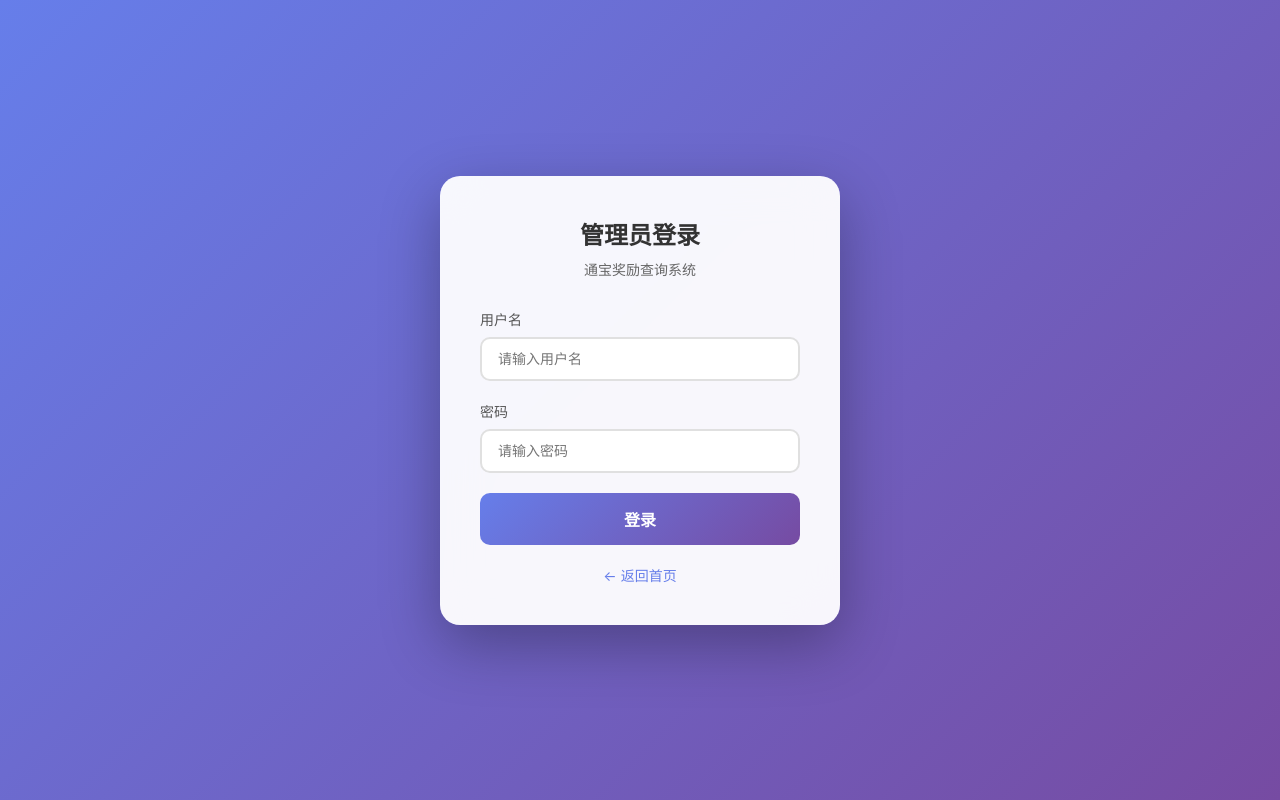
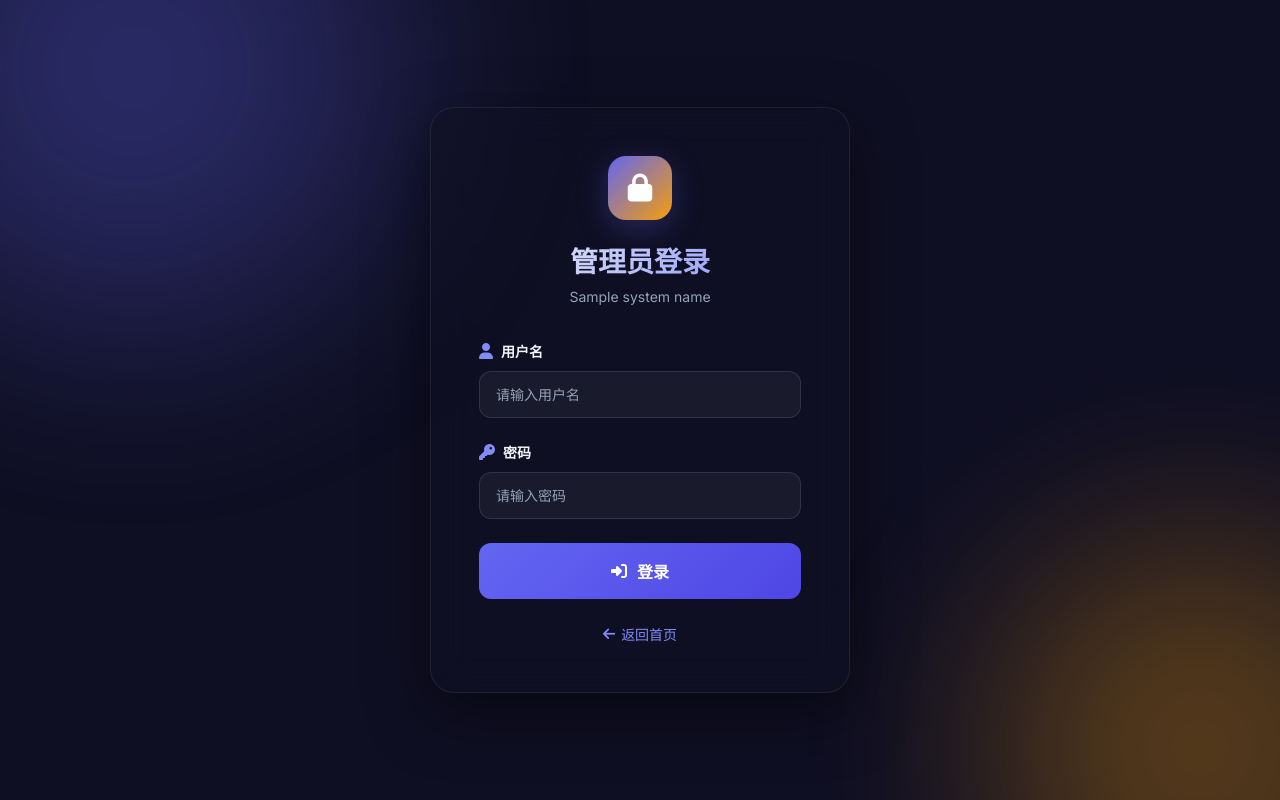
Before and after one commit to yitai121/tongbao-query, a Flask app: template templates/admin/login.html in a window 1280 px wide. Run offline with Flask 3, Linux system fonts and the light colour scheme; the template is opened without the code that fills it: most values are stand-ins (such as "Sample title", 1, 10 or a date in 2020).

Commit message:
更新登录页面为暗色玻璃态风格，保持UI一致性

```diff
--- a/templates/admin/login.html
+++ b/templates/admin/login.html
@@ -3,7 +3,9 @@
 <head>
     <meta charset="UTF-8">
     <meta name="viewport" content="width=device-width, initial-scale=1.0">
-    <title>管理员登录 - 通宝奖励查询系统</title>
+    <title>管理员登录 - {{ system_name }}</title>
+    <link href="https://fonts.googleapis.com/css2?family=Inter:wght@300;400;500;600;700&display=swap" rel="stylesheet">
+    <link href="https://cdnjs.cloudflare.com/ajax/libs/font-awesome/6.4.0/css/all.min.css" rel="stylesheet">
     <style>
         * {
             margin: 0;
@@ -11,98 +13,220 @@
             box-sizing: border-box;
         }
 
+        :root {
+            --primary: #6366f1;
+            --primary-light: #818cf8;
+            --primary-dark: #4f46e5;
+            --accent: #f59e0b;
+            --success: #10b981;
+            --danger: #ef4444;
+            --bg-dark: #0f0f23;
+            --text-primary: #f1f5f9;
+            --text-secondary: #94a3b8;
+            --border: rgba(255, 255, 255, 0.1);
+            --glass-bg: rgba(15, 15, 35, 0.6);
+            --glass-border: rgba(255, 255, 255, 0.08);
+        }
+
         body {
-            font-family: -apple-system, BlinkMacSystemFont, 'Segoe UI', Roboto, 'Helvetica Neue', Arial, sans-serif;
+            font-family: 'Inter', -apple-system, BlinkMacSystemFont, sans-serif;
+            background: var(--bg-dark);
+            color: var(--text-primary);
             min-height: 100vh;
             display: flex;
             align-items: center;
             justify-content: center;
-            background: linear-gradient(135deg, #667eea 0%, #764ba2 100%);
+            overflow-x: hidden;
+            position: relative;
             padding: 20px;
         }
 
+        /* 背景动画 */
+        .bg-animation {
+            position: fixed;
+            top: 0;
+            left: 0;
+            width: 100%;
+            height: 100%;
+            z-index: 0;
+            overflow: hidden;
+        }
+
+        .gradient-orb {
+            position: absolute;
+            border-radius: 50%;
+            filter: blur(80px);
+            opacity: 0.4;
+            animation: float 20s ease-in-out infinite;
+        }
+
+        .orb-1 {
+            width: 600px;
+            height: 600px;
+            background: radial-gradient(circle, #6366f1, transparent);
+            top: -200px;
+            left: -200px;
+            animation-delay: 0s;
+        }
+
+        .orb-2 {
+            width: 500px;
+            height: 500px;
+            background: radial-gradient(circle, #f59e0b, transparent);
+            bottom: -150px;
+            right: -150px;
+            animation-delay: -7s;
+        }
+
+        @keyframes float {
+            0%, 100% { transform: translate(0, 0) scale(1); }
+            25% { transform: translate(50px, -50px) scale(1.1); }
+            50% { transform: translate(-30px, 30px) scale(0.9); }
+            75% { transform: translate(30px, 50px) scale(1.05); }
+        }
+
+        /* 登录卡片 */
         .login-card {
-            background: rgba(255, 255, 255, 0.95);
+            position: relative;
+            z-index: 1;
+            background: var(--glass-bg);
             backdrop-filter: blur(20px);
-            border-radius: 20px;
-            padding: 40px;
+            -webkit-backdrop-filter: blur(20px);
+            border: 1px solid var(--glass-border);
+            border-radius: 24px;
+            padding: 48px;
             width: 100%;
-            max-width: 400px;
-            box-shadow: 0 20px 60px rgba(0, 0, 0, 0.3);
+            max-width: 420px;
+            box-shadow: 0 20px 60px rgba(0, 0, 0, 0.5);
+            animation: fadeInUp 0.5s ease;
+        }
+
+        @keyframes fadeInUp {
+            from {
+                opacity: 0;
+                transform: translateY(20px);
+            }
+            to {
+                opacity: 1;
+                transform: translateY(0);
+            }
         }
 
         .login-header {
             text-align: center;
-            margin-bottom: 30px;
+            margin-bottom: 36px;
+        }
+
+        .logo-icon {
+            width: 64px;
+            height: 64px;
+            background: linear-gradient(135deg, var(--primary), var(--accent));
+            border-radius: 18px;
+            display: flex;
+            align-items: center;
+            justify-content: center;
+            font-size: 28px;
+            color: white;
+            margin: 0 auto 20px;
+            box-shadow: 0 8px 32px rgba(99, 102, 241, 0.3);
         }
 
         .login-header h1 {
-            font-size: 24px;
-            color: #333;
+            font-size: 28px;
+            font-weight: 700;
+            background: linear-gradient(135deg, var(--text-primary), var(--primary-light));
+            -webkit-background-clip: text;
+            -webkit-text-fill-color: transparent;
+            background-clip: text;
             margin-bottom: 8px;
         }
 
         .login-header p {
-            color: #666;
+            color: var(--text-secondary);
             font-size: 14px;
         }
 
         .form-group {
-            margin-bottom: 20px;
+            margin-bottom: 24px;
         }
 
         .form-group label {
-            display: block;
-            margin-bottom: 8px;
-            color: #555;
+            display: flex;
+            align-items: center;
+            gap: 8px;
+            margin-bottom: 10px;
+            color: var(--text-primary);
             font-size: 14px;
-            font-weight: 500;
+            font-weight: 600;
+        }
+
+        .form-group label i {
+            color: var(--primary-light);
+            font-size: 16px;
         }
 
         .form-group input {
             width: 100%;
-            padding: 12px 16px;
-            border: 2px solid #e0e0e0;
-            border-radius: 10px;
+            padding: 14px 16px;
+            background: rgba(255, 255, 255, 0.05);
+            border: 1px solid var(--border);
+            border-radius: 12px;
+            color: var(--text-primary);
             font-size: 14px;
-            transition: border-color 0.3s;
-            outline: none;
+            font-family: 'Inter', sans-serif;
+            transition: all 0.3s ease;
         }
 
         .form-group input:focus {
-            border-color: #667eea;
+            outline: none;
+            border-color: var(--primary);
+            background: rgba(255, 255, 255, 0.08);
+            box-shadow: 0 0 0 4px rgba(99, 102, 241, 0.15);
+        }
+
+        .form-group input::placeholder {
+            color: var(--text-secondary);
         }
 
         .error-message {
-            background: #fee;
-            color: #c33;
-            padding: 10px 16px;
-            border-radius: 8px;
+            background: rgba(239, 68, 68, 0.15);
+            color: var(--danger);
+            padding: 12px 16px;
+            border-radius: 12px;
             margin-bottom: 20px;
             font-size: 14px;
+            font-weight: 500;
             display: none;
+            border: 1px solid rgba(239, 68, 68, 0.3);
         }
 
         .error-message.show {
-            display: block;
+            display: flex;
+            align-items: center;
+            gap: 10px;
         }
 
         .login-btn {
             width: 100%;
-            padding: 14px;
-            background: linear-gradient(135deg, #667eea 0%, #764ba2 100%);
+            padding: 16px;
+            background: linear-gradient(135deg, var(--primary), var(--primary-dark));
             color: white;
             border: none;
-            border-radius: 10px;
+            border-radius: 12px;
             font-size: 16px;
             font-weight: 600;
             cursor: pointer;
-            transition: transform 0.2s, box-shadow 0.2s;
+            transition: all 0.3s ease;
+            font-family: 'Inter', sans-serif;
+            display: flex;
+            align-items: center;
+            justify-content: center;
+            gap: 10px;
         }
 
         .login-btn:hover {
             transform: translateY(-2px);
-            box-shadow: 0 8px 20px rgba(102, 126, 234, 0.4);
+            box-shadow: 0 8px 24px rgba(99, 102, 241, 0.4);
         }
 
         .login-btn:active {
@@ -117,45 +241,91 @@
 
         .back-link {
             text-align: center;
-            margin-top: 20px;
+            margin-top: 24px;
         }
 
         .back-link a {
-            color: #667eea;
+            color: var(--primary-light);
             text-decoration: none;
             font-size: 14px;
+            font-weight: 500;
+            transition: all 0.3s ease;
+            display: inline-flex;
+            align-items: center;
+            gap: 6px;
         }
 
         .back-link a:hover {
-            text-decoration: underline;
+            color: var(--primary);
+            transform: translateX(-4px);
+        }
+
+        @media (max-width: 640px) {
+            .login-card {
+                padding: 32px 24px;
+            }
+
+            .login-header h1 {
+                font-size: 24px;
+            }
+
+            .logo-icon {
+                width: 56px;
+                height: 56px;
+                font-size: 24px;
+            }
         }
     </style>
 </head>
 <body>
+    <!-- 背景动画 -->
+    <div class="bg-animation">
+        <div class="gradient-orb orb-1"></div>
+        <div class="gradient-orb orb-2"></div>
+    </div>
+
     <div class="login-card">
         <div class="login-header">
+            <div class="logo-icon">
+                <i class="fas fa-lock"></i>
+            </div>
             <h1>管理员登录</h1>
-            <p>通宝奖励查询系统</p>
+            <p>{{ system_name }}</p>
         </div>
 
-        <div class="error-message" id="errorMessage"></div>
+        <div class="error-message" id="errorMessage">
+            <i class="fas fa-exclamation-circle"></i>
+            <span></span>
+        </div>
 
         <form id="loginForm">
             <div class="form-group">
-                <label for="username">用户名</label>
+                <label for="username">
+                    <i class="fas fa-user"></i>
+                    <span>用户名</span>
+                </label>
                 <input type="text" id="username" name="username" required autocomplete="username" placeholder="请输入用户名">
             </div>
 
             <div class="form-group">
-                <label for="password">密码</label>
+                <label for="password">
+                    <i class="fas fa-key"></i>
+                    <span>密码</span>
+                </label>
                 <input type="password" id="password" name="password" required autocomplete="current-password" placeholder="请输入密码">
             </div>
 
-            <button type="submit" class="login-btn" id="loginBtn">登录</button>
+            <button type="submit" class="login-btn" id="loginBtn">
+                <i class="fas fa-sign-in-alt"></i>
+                <span>登录</span>
+            </button>
         </form>
 
         <div class="back-link">
-            <a href="/">← 返回首页</a>
+            <a href="/">
+                <i class="fas fa-arrow-left"></i>
+                <span>返回首页</span>
+            </a>
         </div>
     </div>
 
@@ -169,13 +339,13 @@
             const errorMessage = document.getElementById('errorMessage');
 
             if (!username || !password) {
-                errorMessage.textContent = '请输入用户名和密码';
+                errorMessage.querySelector('span').textContent = '请输入用户名和密码';
                 errorMessage.classList.add('show');
                 return;
             }
 
             loginBtn.disabled = true;
-            loginBtn.textContent = '登录中...';
+            loginBtn.querySelector('span').textContent = '登录中...';
             errorMessage.classList.remove('show');
 
             try {
@@ -190,15 +360,15 @@
                 if (result.code === 200) {
                     window.location.href = '/admin';
                 } else {
-                    errorMessage.textContent = result.msg || '登录失败';
+                    errorMessage.querySelector('span').textContent = result.msg || '登录失败';
                     errorMessage.classList.add('show');
                 }
             } catch (error) {
-                errorMessage.textContent = '网络错误，请重试';
+                errorMessage.querySelector('span').textContent = '网络错误，请重试';
                 errorMessage.classList.add('show');
             } finally {
                 loginBtn.disabled = false;
-                loginBtn.textContent = '登录';
+                loginBtn.querySelector('span').textContent = '登录';
             }
         });
     </script>
```
